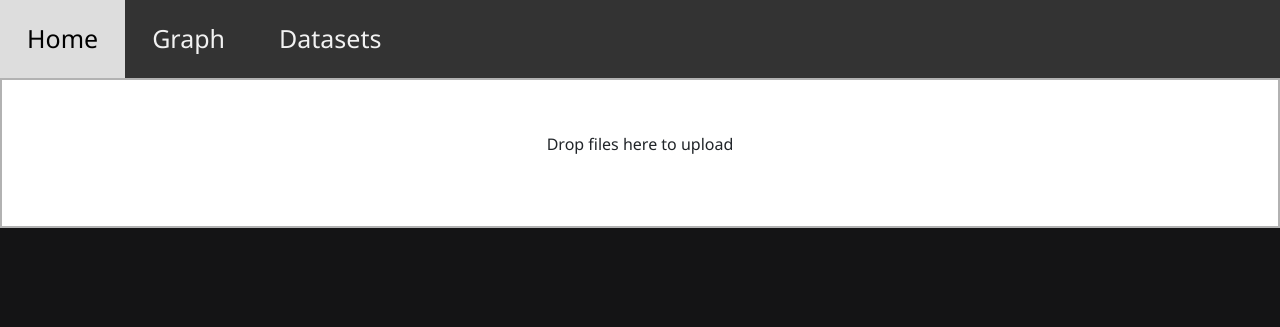
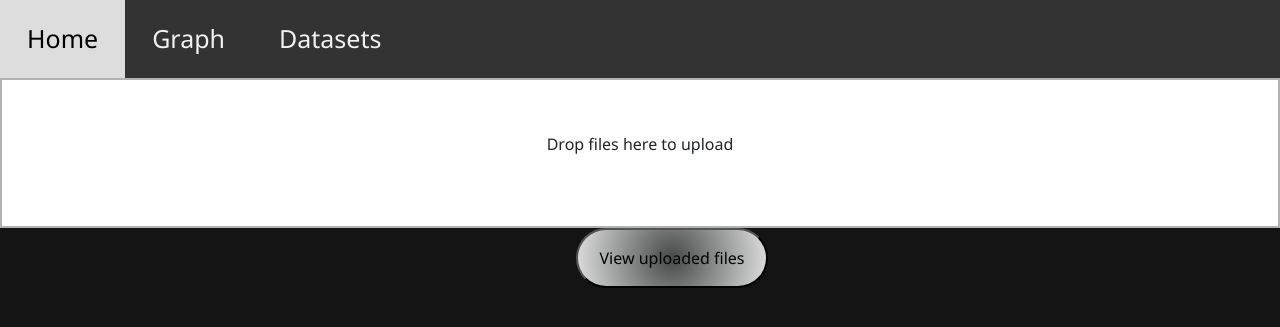
Before and after one commit to KiffBeatz/hamming-doe, a Django app: page /datasets/upload in a window 1280 px wide. Shown: the top 327 px of the page. Run offline with Django 3.2, Linux system fonts and the light colour scheme; some libraries are stand-ins or nearby versions.

Commit message:
Added button to simplify routing to view csv file

```diff
--- a/doe/doe_app/templates/upload.html
+++ b/doe/doe_app/templates/upload.html
@@ -3,10 +3,32 @@
 {% block title %}Upload Datasets{% endblock %}
 
 {% block content %}
+<style>
+    .ViewFiles {
+        left: 45%;
+        top: 40%;
+        height: 15%;
+        width: 15%;
+        background: radial-gradient(circle, rgb(69, 73, 72) 0%, rgb(223, 223, 223) 100%);
+        background-position: center;
+        display: grid;
+        position: relative;
+        border-radius: 30px;
+        padding: 1em;
+        margin-bottom: 1em;
+    }
+</style>
+
 <form action="/datasets/upload" class="dropzone">
     {% csrf_token %}
     <div class="fallback">
         <input name="file" type="file" multiple />
     </div>
 </form>
+<button class="ViewFiles" onclick="clickViewFiles()">View uploaded files</button>
+<script>
+    function clickViewFiles() {
+        location.href = "http://127.0.0.1:8000/datasets/view"
+    }
+</script>
 {% endblock %}
```
